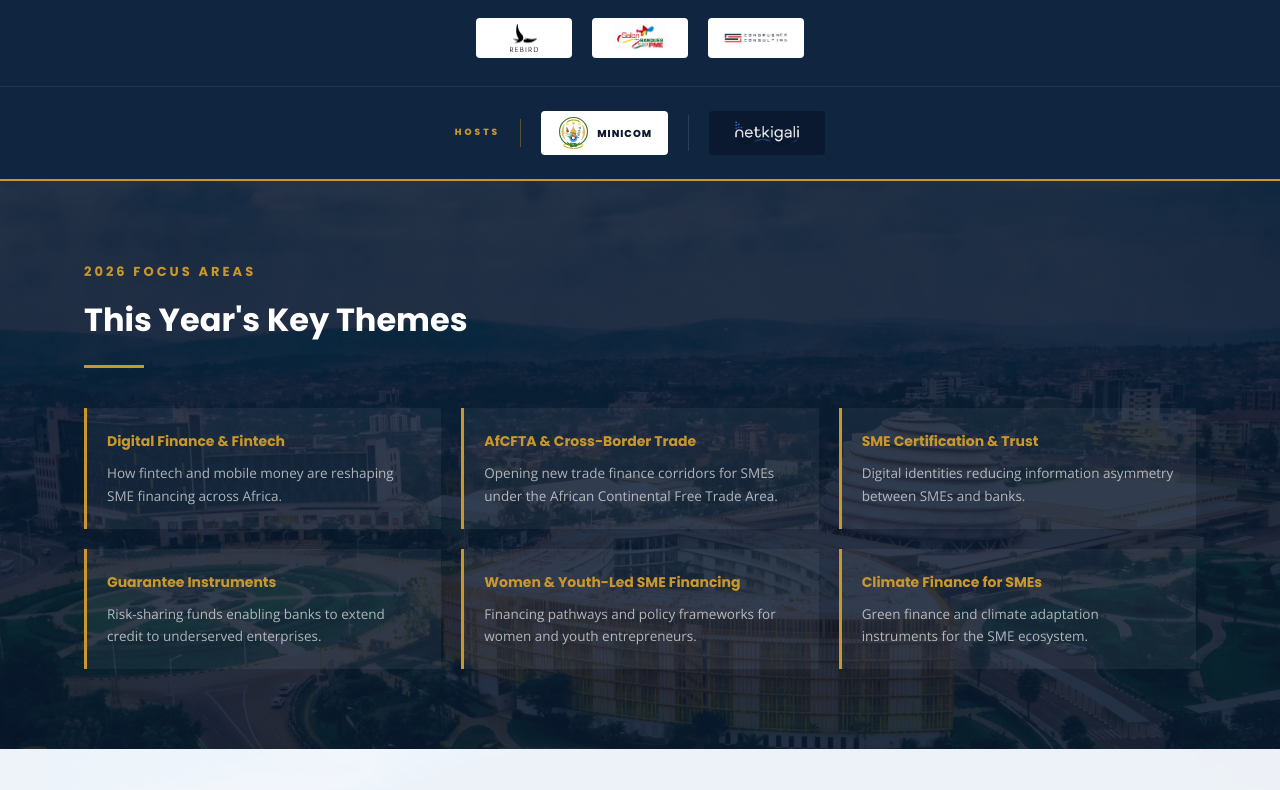
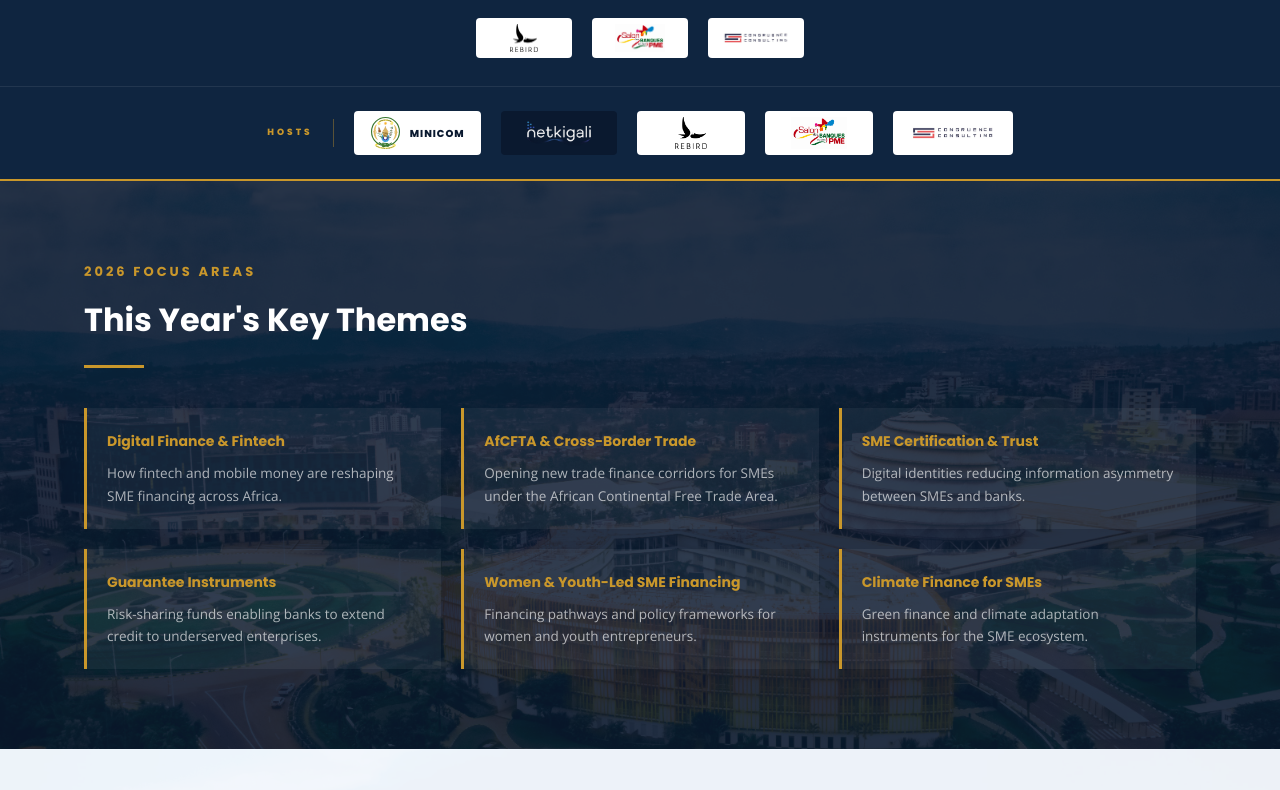
Before and after one commit to events-factory/cbff-sme-2026, a Next.js app: page / in a window 1280 px wide. Shown: the part 870-1660 px from the top of the page. Built offline with nearby package versions, Linux system fonts and the light colour scheme.

Commit message:
hosts corrections made

```diff
--- a/app/page.tsx
+++ b/app/page.tsx
@@ -122,15 +122,26 @@ export default function Home() {
                 {lang === "fr" ? "Hôtes" : "Hosts"}
               </span>
               <span style={{ width: 1, height: 28, background: "rgba(201,151,43,.4)", flexShrink: 0 }} />
-              {/* MINICOM — primary host */}
+              {/* MINICOM — institutional host */}
               <div style={{ background: "#fff", borderRadius: 4, padding: "5px 16px", display: "flex", alignItems: "center", justifyContent: "center", height: 44, gap: 8 }}>
                 <Image src="/logos/minicom.svg" alt="MINICOM" width={32} height={32} style={{ objectFit: "contain", maxWidth: 32, maxHeight: 32 }} />
                 <span style={{ fontFamily: "var(--font-poppins),sans-serif", fontSize: 10, fontWeight: 800, color: "#0a192f", letterSpacing: 1, textTransform: "uppercase" }}>MINICOM</span>
               </div>
-              <span style={{ width: 1, height: 36, background: "rgba(255,255,255,.12)", flexShrink: 0 }} />
-              {/* Netkigali — co-host */}
+              {/* Netkigali */}
               <div style={{ background: "#0a192f", borderRadius: 4, padding: "5px 14px", display: "flex", alignItems: "center", justifyContent: "center", height: 44 }}>
                 <Image src="/net-kigali.webp" alt="Netkigali" width={88} height={32} style={{ objectFit: "contain", maxWidth: 88, maxHeight: 32 }} />
+              </div>
+              {/* Re-bird Belgium */}
+              <div style={{ background: "#fff", borderRadius: 4, padding: "5px 14px", display: "flex", alignItems: "center", justifyContent: "center", height: 44 }}>
+                <Image src="/rebird_logo.png" alt="Re-bird Belgium" width={80} height={32} style={{ objectFit: "contain", maxWidth: 80, maxHeight: 32 }} />
+              </div>
+              {/* SBPME-UEMOA */}
+              <div style={{ background: "#fff", borderRadius: 4, padding: "5px 14px", display: "flex", alignItems: "center", justifyContent: "center", height: 44 }}>
+                <Image src="/logos/sbpme-uemoa.png" alt="SBPME-UEMOA" width={80} height={32} style={{ objectFit: "contain", maxWidth: 80, maxHeight: 32 }} />
+              </div>
+              {/* Congruence Consulting */}
+              <div style={{ background: "#fff", borderRadius: 4, padding: "5px 14px", display: "flex", alignItems: "center", justifyContent: "center", height: 44 }}>
+                <Image src="/logos/congruence-consulting.jpeg" alt="Congruence Consulting" width={92} height={32} style={{ objectFit: "contain", maxWidth: 92, maxHeight: 32 }} />
               </div>
             </div>
           </div>
@@ -452,7 +463,15 @@ export default function Home() {
                   )}
                 </div>
                 <h4 style={{ fontFamily: "var(--font-poppins),sans-serif", fontSize: 14, color: "var(--white)", fontWeight: 700, marginBottom: 4 }}>{c.name}</h4>
-                <p style={{ fontSize: 12, color: "rgba(255,255,255,.55)" }}>{c.desc}</p>
+                <p style={{ fontSize: 12, color: "rgba(255,255,255,.55)", marginBottom: c.email ? 10 : 0 }}>{c.desc}</p>
+                {c.email && (
+                  <a
+                    href={`mailto:${c.email}`}
+                    style={{ fontFamily: "var(--font-poppins),sans-serif", fontSize: 11, color: "var(--gold)", textDecoration: "none", fontWeight: 600, wordBreak: "break-all", display: "inline-block", borderTop: "1px solid rgba(255,255,255,.12)", paddingTop: 10, marginTop: 2 }}
+                  >
+                    {c.email}
+                  </a>
+                )}
               </div>
             ))}
           </div>
--- a/locales/translations.ts
+++ b/locales/translations.ts
@@ -105,10 +105,10 @@ export const t = {
         { num: "$250–500M", desc: "Projected financing for 150+ SMEs over five years" },
       ],
       consortiumMembers: [
-        { name: "Netkigali", desc: "Rwanda-based hub driving financial infrastructure and SME development" },
-        { name: "Re-bird Belgium", desc: "European bridge connecting African SMEs to EU markets and investors" },
-        { name: "SBPME-UEMOA", desc: "West African regional SME finance and banking innovation platform" },
-        { name: "Congruence Consulting", desc: "Strategic advisory and programme management expertise" },
+        { name: "Netkigali", desc: "Rwanda-based hub driving financial infrastructure and SME development", email: "info@netkigali.com" },
+        { name: "Re-bird Belgium", desc: "European bridge connecting African SMEs to EU markets and investors", email: "" },
+        { name: "SBPME-UEMOA", desc: "West African regional SME finance and banking innovation platform", email: "partenariat@salonpmeuemoa.org" },
+        { name: "Congruence Consulting", desc: "Strategic advisory and programme management expertise", email: "mdorence@congruence.be" },
       ],
       exploreCards: [
         { title: "About & Background", desc: "Origins, vision, objectives and why Rwanda was chosen as the pilot launch city." },
@@ -512,10 +512,10 @@ export const t = {
         { num: "250–500M $", desc: "Financement projeté pour 150+ PME sur cinq ans" },
       ],
       consortiumMembers: [
-        { name: "Netkigali", desc: "Centre basé au Rwanda, moteur de l'infrastructure financière et du développement des PME" },
-        { name: "Re-bird Belgium", desc: "Pont européen connectant les PME africaines aux marchés et investisseurs de l'UE" },
-        { name: "SBPME-UEMOA", desc: "Plateforme régionale ouest-africaine de finance des PME et d'innovation bancaire" },
-        { name: "Congruence Consulting", desc: "Expertise en conseil stratégique et en gestion de programme" },
+        { name: "Netkigali", desc: "Centre basé au Rwanda, moteur de l'infrastructure financière et du développement des PME", email: "info@netkigali.com" },
+        { name: "Re-bird Belgium", desc: "Pont européen connectant les PME africaines aux marchés et investisseurs de l'UE", email: "" },
+        { name: "SBPME-UEMOA", desc: "Plateforme régionale ouest-africaine de finance des PME et d'innovation bancaire", email: "partenariat@salonpmeuemoa.org" },
+        { name: "Congruence Consulting", desc: "Expertise en conseil stratégique et en gestion de programme", email: "mdorence@congruence.be" },
       ],
       exploreCards: [
         { title: "À Propos & Contexte", desc: "Origines, vision, objectifs et pourquoi le Rwanda a été choisi comme ville de lancement pilote." },
```
